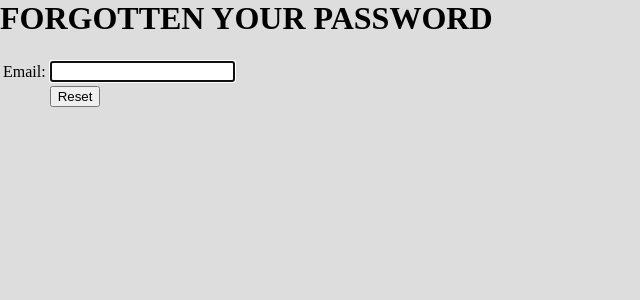
After one commit to Precise-Pixels/kick-catering, a PHP site: template views/forgotten-password.php in a window 1280 px wide. The commit adds this page. Shown: the top 300 px of the page, without its empty margins (0-640 px from the left). Run offline with PHP 8.4, Linux system fonts and the light colour scheme; the template is opened without the code that fills it, so the values that code supplies are empty; style sheets or scripts are compiled from the project's sources.

Commit message:
Users can reset their passwords

```diff
--- a/php/LoginSystem.php
+++ b/php/LoginSystem.php
@@ -1,6 +1,10 @@
 <?php
 
 class LoginSystem {
+    function generate_random_number() {
+        return rand(pow(10, 6-1), pow(10, 6)-1);
+    }
+
     function login($email, $password) {
         require_once('db.php');
         require_once('php/Encryption.php');
@@ -43,9 +47,9 @@ class LoginSystem {
         $encryption = new Encryption;
         $password_e = $encryption->encrypt($password);
 
-        $rand = rand(pow(10, 6-1), pow(10, 6)-1);
+        $rand = $this->generate_random_number();
 
-        $STH = $DBH->prepare("INSERT INTO users (email, password, valid, rand) value (:email, :password, 0, $rand)");
+        $STH = $DBH->prepare("INSERT INTO users (email, password, valid, validate_rand, reset_rand) value (:email, :password, 0, $rand, 0)");
         $STH->bindParam(':email', $email);
         $STH->bindParam(':password', $password_e);
         $STH->execute();
@@ -59,11 +63,11 @@ class LoginSystem {
     function validate_user($email, $rand) {
         require('db.php');
 
-        $STH = $DBH->query("SELECT rand FROM users WHERE email='$email'");
+        $STH = $DBH->query("SELECT validate_rand FROM users WHERE email='$email'");
         $STH->setFetchMode(PDO::FETCH_OBJ);
         $result = $STH->fetch();
 
-        if($result->rand == $rand) {
+        if($result->validate_rand == $rand) {
             $STH = $DBH->prepare("UPDATE users SET valid=1 WHERE email='$email'");
             $STH->execute();
             return true;
@@ -81,4 +85,43 @@ class LoginSystem {
 
         return (!$result ? false : true);
     }
+
+    function send_reset_password_link($email) {
+        require('db.php');
+        require_once('php/MailClient.php');
+
+        $rand = $this->generate_random_number();
+
+        $STH = $DBH->prepare("UPDATE users SET reset_rand='$rand' WHERE email='$email'");
+        $STH->execute();
+
+        $mail_client = new MailClient();
+        $mail_client->send_msg($email, 'Reset your Kick Catering account password', "Please follow this link to reset your Kick Catering account password: http://kickcatering.co.uk/beta/reset-password?e=$email&r=$rand");
+
+        return 'We have sent a password reset link to your email. Please follow the link in the email.';
+    }
+
+    function reset_password($email, $password, $rand) {
+        require('db.php');
+
+        $STH = $DBH->query("SELECT reset_rand FROM users WHERE email='$email'");
+        $STH->setFetchMode(PDO::FETCH_OBJ);
+        $result = $STH->fetch();
+
+        if($result->reset_rand == $rand) {
+            require_once('php/Encryption.php');
+
+            $encryption = new Encryption;
+            $password_e = $encryption->encrypt($password);
+
+            $new_rand = $this->generate_random_number();
+
+            $STH = $DBH->prepare("UPDATE users SET password='$password_e', reset_rand='$new_rand' WHERE email='$email'");
+            $STH->execute();
+
+            return 'Password successfully reset. Please <a href="login">login</a>.';
+        } else {
+            return 'This link has expired. Please <a href="forgotten-password">request a new password reset link</a>.';
+        }
+    }
 }
--- /dev/null
+++ b/views/forgotten-password.php
@@ -0,0 +1,37 @@
+<h1>FORGOTTEN YOUR PASSWORD</h1>
+
+<form method="post" action="">
+    <table>
+        <tr>
+            <td><label for="email">Email: </label></td>
+            <td><input type="email" name="email" autofocus/></td>
+        </tr>
+
+        <tr>
+            <td></td>
+            <td><input type="submit" id="submit" value="Reset" name="submit"/></td>
+        </tr>
+    </table>
+</form>
+
+<?php
+require_once('php/LoginSystem.php');
+$login_system = new LoginSystem();
+
+if($_POST) {
+    $email = $_POST['email'];
+
+    if(!empty($email)) {
+        $exists = $login_system->check_user_exists($email);
+
+        if($exists) {
+            $response = $login_system->send_reset_password_link($email);
+            echo $response;
+        } else {
+            echo 'No account with this email exists.';
+        }
+    } else {
+        echo 'Please enter your email.';
+    }
+}
+?>
--- a/views/login.php
+++ b/views/login.php
@@ -20,7 +20,7 @@
 </form>
 
 <a href="create-account">Create a new account</a>
-<a href="forgotten-password">Reset your password</a>
+<a href="forgotten-password">Forgotten your password</a>
 
 <?php
 if(isset($_SESSION['status'])) {
```
Also changed, not shown: views/reset-password.php (added, +33 -0 lines).
